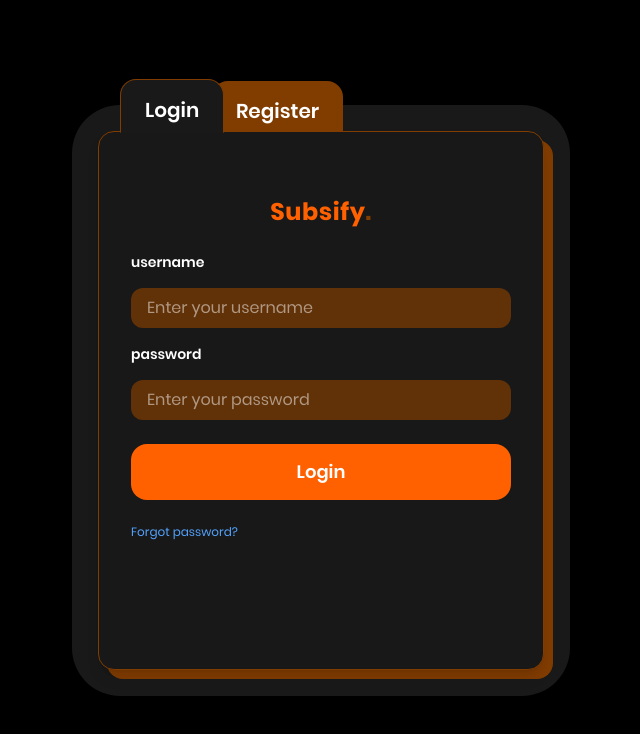
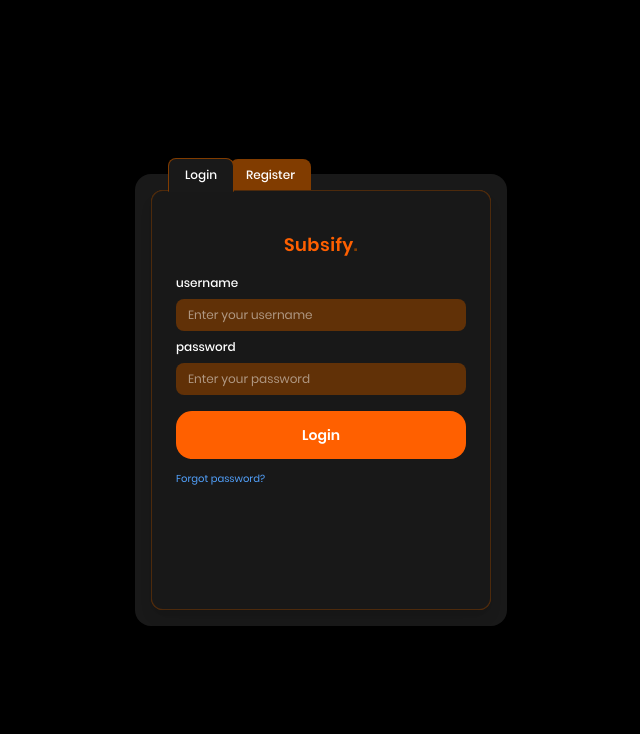
Before and after one commit to Navidreza80/Subsify, a Next.js app: page /authentication in a window 1280 px wide. Shown: the top 734 px of the page, without its empty margins (319-959 px from the left). Built offline with nearby package versions, Linux system fonts and the light colour scheme.

Commit message:
Fix login design

```diff
--- a/src/app/(auth)/authentication/page.tsx
+++ b/src/app/(auth)/authentication/page.tsx
@@ -95,64 +95,73 @@
   const formFields = activeTab === "register" ? registerFields : loginFields;
 
   return (
-    <div className="min-h-screen flex items-center justify-center bg-background">
-      <div className="relative p-[26px] rounded-[48px] bg-[#191919]">
-        <div className="bg-secondary rounded-2xl top-[35px] left-[35px] w-[350px] md:w-[446px] h-[539px] absolute" />
+    <div className="h-screen flex items-center justify-center bg-background">
+      <div className="relative p-4 rounded-2xl bg-[#191919]">
+        {/* Background Accent */}
+        <div className="bg-secondary rounded-xl top-4 left-4 w-[280px] md:w-[340px] h-[420px] absolute" />
+
+        {/* Switch Tab Button */}
         <button
-          className={`px-6 cursor-pointer absolute z-10 text-xl -top-[24px] pt-4 pb-6 rounded-t-2xl font-semibold bg-secondary transition-all ${
-            activeTab == "register" ? "left-[160px]" : "left-[140px]"
+          className={`px-4 py-2 text-xs absolute z-10 -top-[15px] rounded-t-lg font-medium bg-secondary transition-all ${
+            activeTab === "register" ? "left-[110px]" : "left-[95px]"
           }`}
           onClick={() =>
-            setActiveTab((prev) => (prev == "register" ? "login" : "register"))
+            setActiveTab((prev) => (prev === "register" ? "login" : "register"))
           }
         >
-          {activeTab == "register" ? "Login" : "Register"}
+          {activeTab === "register" ? "Login" : "Register"}
         </button>
+
+        {/* Main Card */}
         <div
           ref={cardRef}
-          className="rounded-2xl relative z-40 bg-[#181818] border border-secondary shadow-lg w-[350px] md:w-[446px] h-[539px] px-6 py-8 flex flex-col items-center"
+          className="rounded-xl relative z-40 bg-[#181818] border border-secondary/50 shadow-lg w-[280px] md:w-[340px] h-[420px] px-4 py-6 flex flex-col items-center"
         >
+          {/* Active Tab Button */}
           <button
-            className="px-6 cursor-pointer absolute z-20 text-xl -top-[53px] border border-secondary border-b-[#191919] left-[21px] pt-4 pb-2 rounded-t-2xl font-semibold bg-[#191919]  transition-all"
+            className="px-4 py-2 text-xs absolute z-20 -top-[33px] border border-secondary border-b-[#191919] left-4 rounded-t-lg font-medium bg-[#191919] transition-all"
             onClick={() =>
               setActiveTab((prev) =>
-                prev == "register" ? "register" : "login"
+                prev === "register" ? "register" : "login"
               )
             }
           >
-            {activeTab == "register" ? "Register" : "Login"}
+            {activeTab === "register" ? "Register" : "Login"}
           </button>
 
-          {/* Card */}
-          <div className="w-full pt-8 pb-2 px-2">
+          {/* Card Content */}
+          <div className="w-full pt-4 pb-2 px-2">
             <h2
               ref={titleRef}
-              className="text-center text-primary font-bold text-2xl mb-6 font-poppins tracking-wide"
+              className="text-center text-primary font-semibold text-lg mb-4 tracking-wide"
             >
               Subsify<span className="text-secondary">.</span>
             </h2>
 
-            <form ref={formRef} className="flex flex-col gap-4">
+            <form ref={formRef} className="flex flex-col gap-2">
               {formFields.map((field) => (
                 <Fragment key={field.name}>
-                  <label className="text-sm font-semibold">{field.name}</label>
+                  <label className="text-xs font-medium">{field.name}</label>
                   <input
                     type={field.type}
-                    className="rounded-xl bg-secondary/70 px-4 py-2 outline-none font-poppins"
+                    className="rounded-lg bg-secondary/70 placeholder:text-xs  px-3 py-2 text-xs outline-none"
                     placeholder={field.placeholder}
                   />
                 </Fragment>
               ))}
-              <Button className="w-full mt-2 bg-primary font-bold">
+              <Button className="w-full mt-2 bg-primary font-semibold text-sm">
                 {activeTab === "register" ? "Register" : "Login"}
               </Button>
               {activeTab === "login" ? (
-                <Link href="#" className="text-xs text-blue-400 mt-2 text-left">
+                <Link
+                  href="#"
+                  className="text-[10px] text-blue-400 mt-1 text-left"
+                >
                   Forgot password?
                 </Link>
               ) : (
                 <span
-                  className="text-xs text-blue-400 mt-2 text-left block cursor-pointer"
+                  className="text-[10px] text-blue-400 mt-1 text-left block cursor-pointer"
                   onClick={() => setActiveTab("login")}
                 >
                   Already have an account? Login.
--- a/src/app/(main)/_components/Features.tsx
+++ b/src/app/(main)/_components/Features.tsx
@@ -115,7 +115,7 @@
           return (
             <div
               key={index}
-              className="flex gap-y-2 relative items-center justify-center w-[275px] aspect-square flex-wrap flex-col rounded-2xl border-secondary border md:border-b-0"
+              className="flex gap-y-2 relative items-center justify-center w-[275px] aspect-square flex-wrap flex-col rounded-t-2xl border-secondary border md:border-b-0"
             >
               <div className="relative">
                 <Image
```
